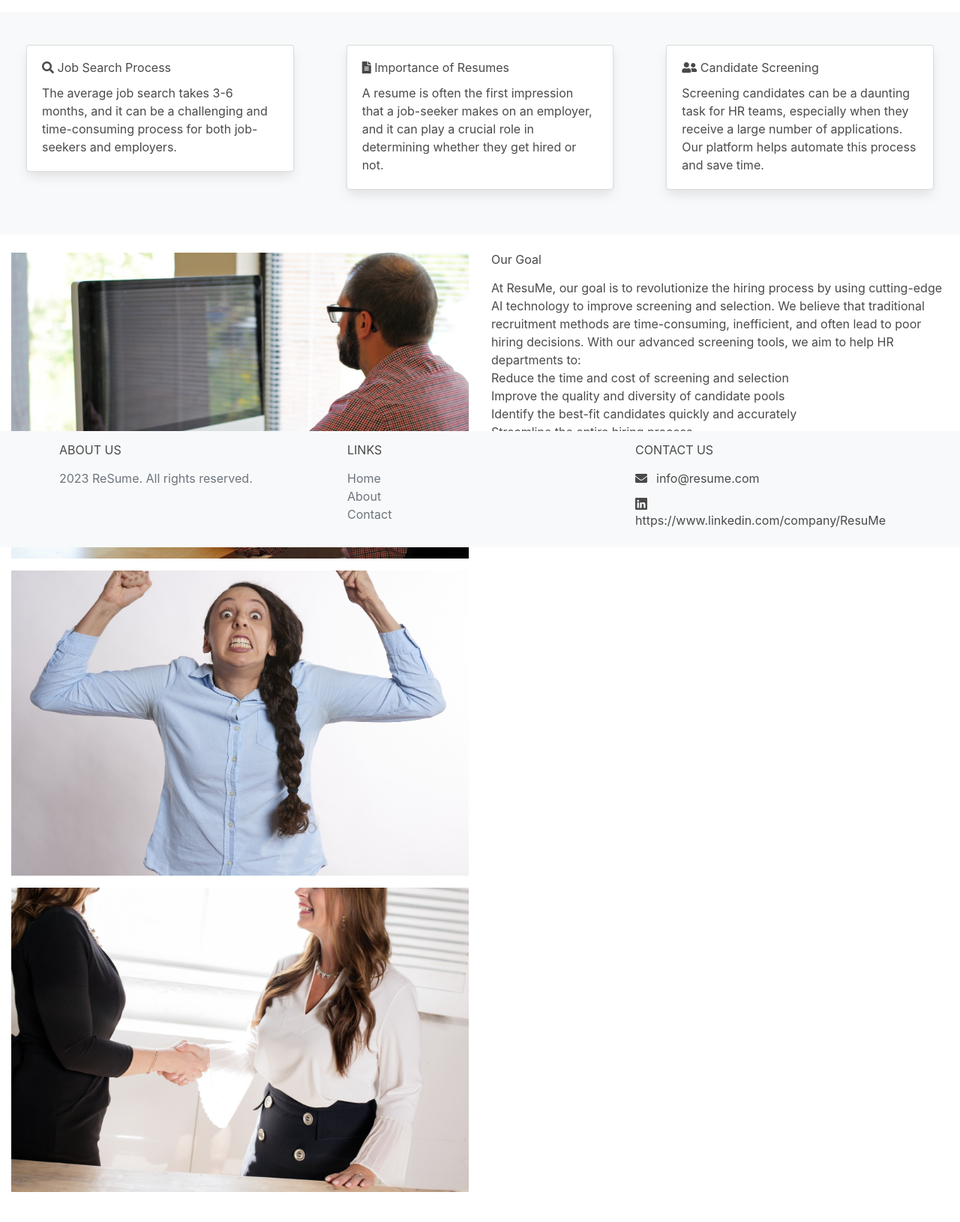
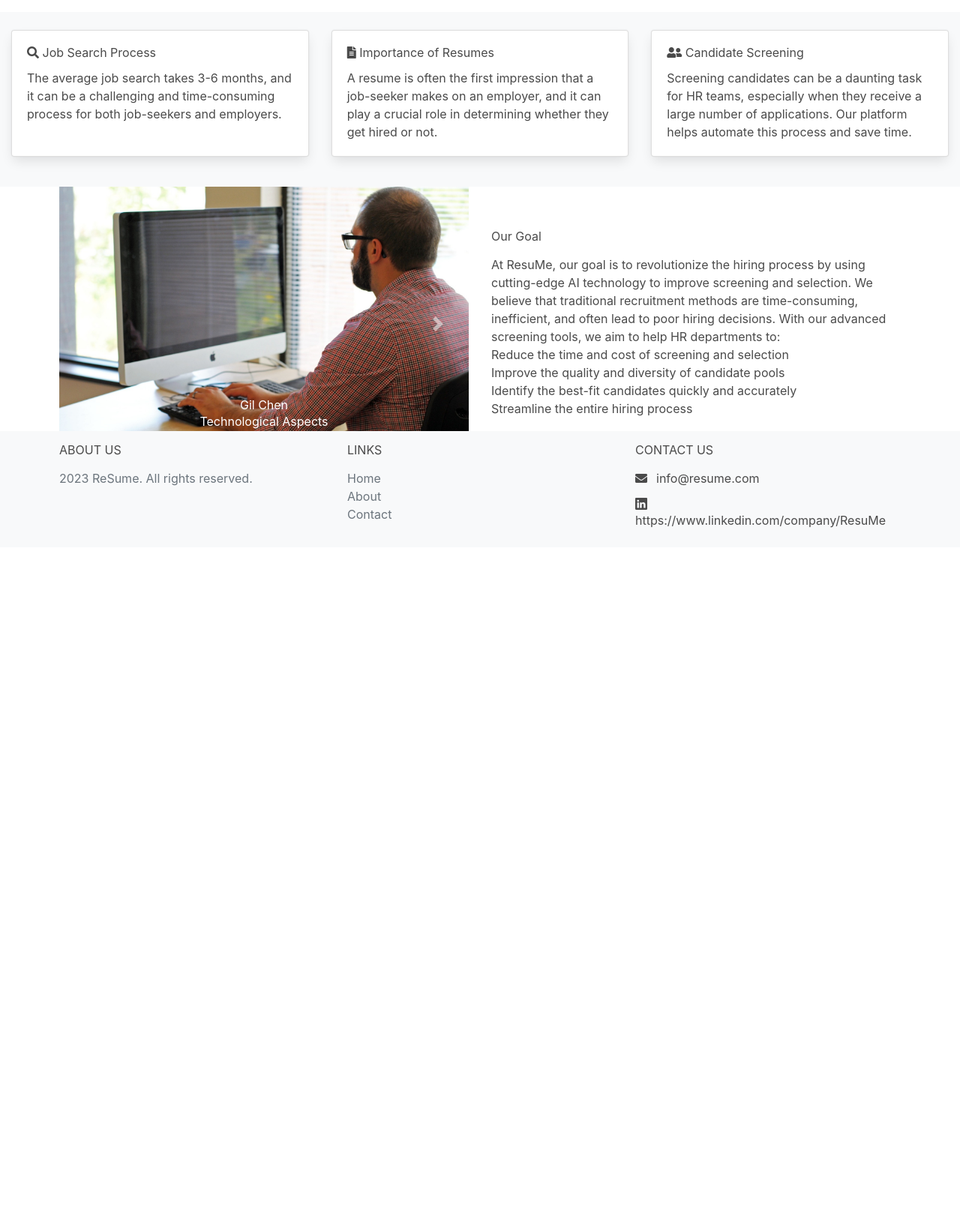
Before and after one commit to PsychoRover/ResuMe, a Python web app: template app/main_service/views/templates/about.html in a window 1280 px wide. Shown: the part 70-1700 px from the top of the page at 75% size. After the commit the page ends 774 px from the top, so only its background shows below. Run offline with Jinja, Linux system fonts and the light colour scheme; the template is opened without the code that fills it, so the values that code supplies are empty.

Commit message:
Fix Carousel in `about.html`

```diff
--- a/app/main_service/static/about/script.js
+++ /dev/null
@@ -1,11 +0,0 @@
-document.addEventListener("DOMContentLoaded", function () {
-  const images = document.querySelectorAll("#team-images img");
-  let i = 0;
-  setInterval(function () {
-    images[i].classList.remove("fadeIn");
-    images[i].classList.add("fadeOut");
-    i = (i + 1) % images.length;
-    images[i].classList.remove("fadeOut");
-    images[i].classList.add("fadeIn");
-  }, 3000);
-});
--- a/app/main_service/static/about/styles.min.css
+++ /dev/null
@@ -1 +0,0 @@
-.carousel-item{height:50vh;min-height:300px;background:no-repeat center center;-webkit-background-size:cover;-moz-background-size:cover;-o-background-size:cover;background-size:cover}#about{padding-top:50px;padding-bottom:50px}.card{margin:20px}
--- a/app/main_service/views/index.html
+++ b/app/main_service/views/index.html
@@ -15,9 +15,9 @@
                       crossorigin="anonymous" />
                 <!-- Bootstrap CSS -->
                 <link rel="stylesheet"
-                      href="https://cdn.jsdelivr.net/npm/bootstrap@4.3.1/dist/css/bootstrap.min.css"
-                      integrity="sha384-ggOyR0iXCbMQv3Xipma34MD+dH/1fQ784/j6cY/iJTQUOhcWr7x9JvoRxT2MZw1T"
-                      crossorigin="anonymous" />
+                      href="https://cdn.jsdelivr.net/npm/bootstrap@4.6.2/dist/css/bootstrap.min.css"
+                      integrity="sha384-xOolHFLEh07PJGoPkLv1IbcEPTNtaed2xpHsD9ESMhqIYd0nLMwNLD69Npy4HI+N"
+                      crossorigin="anonymous">
                 <!-- Bulma CSS -->
                 <link rel="stylesheet"
                       href="https://cdn.jsdelivr.net/npm/bulma@0.9.4/css/bulma.min.css">
@@ -29,12 +29,12 @@
                         integrity="sha256-oP6HI9z1XaZNBrJURtCoUT5SUnxFr8s3BzRl+cbzUq8="
                         crossorigin="anonymous"
                         defer></script>
-                <script src="https://cdn.jsdelivr.net/npm/popper.js@1.14.7/dist/umd/popper.min.js"
-                        integrity="sha384-UO2eT0CpHqdSJQ6hJty5KVphtPhzWj9WO1clHTMGa3JDZwrnQq4sF86dIHNDz0W1"
+                <script src="https://cdn.jsdelivr.net/npm/jquery@3.5.1/dist/jquery.slim.min.js"
+                        integrity="sha384-DfXdz2htPH0lsSSs5nCTpuj/zy4C+OGpamoFVy38MVBnE+IbbVYUew+OrCXaRkfj"
                         crossorigin="anonymous"
                         defer></script>
-                <script src="https://cdn.jsdelivr.net/npm/bootstrap@4.3.1/dist/js/bootstrap.min.js"
-                        integrity="sha384-JjSmVgyd0p3pXB1rRibZUAYoIIy6OrQ6VrjIEaFf/nJGzIxFDsf4x0xIM+B07jRM"
+                <script src="https://cdn.jsdelivr.net/npm/bootstrap@4.6.2/dist/js/bootstrap.bundle.min.js"
+                        integrity="sha384-Fy6S3B9q64WdZWQUiU+q4/2Lc9npb8tCaSX9FK7E8HnRr0Jz8D6OP9dO5Vg3Q9ct"
                         crossorigin="anonymous"
                         defer></script>
                 <!-- Block to override any specific JS script -->
--- a/app/main_service/views/templates/about.html
+++ b/app/main_service/views/templates/about.html
@@ -1,24 +1,9 @@
 {% extends "index.html" %}
-{% block css_link %}
-    <link rel="stylesheet"
-          type="text/css"
-          href="{{ url_for('static', path='about/styles.min.css') }}" />
-{% endblock css_link %}
-{% block js_link %}
-    <script src="/static/about/script.js"></script>
-{% endblock js_link %}
 {% block content %}
-    <div id="banner-carousel" class="carousel slide" data-ride="carousel">
-        <ol class="carousel-indicators">
-            <li data-target="#banner-carousel" data-slide-to="0" class="active"></li>
-            <li data-target="#banner-carousel" data-slide-to="1"></li>
-            <li data-target="#banner-carousel" data-slide-to="2"></li>
-        </ol>
-        <!-- Statistics section -->
     <div class="container-fluid py-5 bg-light">
         <div class="row">
             <div class="col-lg-4 col-md-6 mb-4 mb-md-0">
-                    <div class="card">
+                <div class="card h-100">
                     <div class="card-body">
                         <h5 class="card-title">
                             <i class="fas fa-search"></i> Job Search Process
@@ -32,7 +17,7 @@
                 </div>
             </div>
             <div class="col-lg-4 col-md-6 mb-4 mb-md-0">
-                    <div class="card">
+                <div class="card h-100">
                     <div class="card-body">
                         <h5 class="card-title">
                             <i class="fas fa-file-alt"></i> Importance of Resumes
@@ -46,7 +31,7 @@
                 </div>
             </div>
             <div class="col-lg-4 col-md-6 mb-4 mb-md-0">
-                    <div class="card">
+                <div class="card h-100">
                     <div class="card-body">
                         <h5 class="card-title">
                             <i class="fas fa-user-friends"></i> Candidate Screening
@@ -61,36 +46,74 @@
             </div>
         </div>
     </div>
-        <!-- Team section -->
-        <div class="container-fluid py-5">
-            <div class="row">
+    <div class="container">
+        <div class="row justify-content-center align-items-center">
             <div class="col-lg-6">
-                    <div id="team-images">
-                        <img src="{{ url_for('static', path='/about/img1.jpeg') }}"
-                             alt="Team"
-                             class="img-fluid mb-4 fadeIn"
+                <div id="carouselExampleCaptions"
+                     class="carousel slide"
+                     data-ride="carousel">
+                    <ol class="carousel-indicators">
+                        <li data-target="#carouselExampleCaptions"
+                            data-slide-to="0"
+                            class="active"></li>
+                        <li data-target="#carouselExampleCaptions" data-slide-to="1"></li>
+                        <li data-target="#carouselExampleCaptions" data-slide-to="2"></li>
+                    </ol>
+                    <div class="carousel-inner">
+                        <div class="carousel-item active">
+                            <img src="{{ url_for('static', path='about/img1.jpeg') }}"
+                                 class="d-block"
+                                 alt="Gil Chen"
                                  width="auto"
-                             height="auto" />
-                        <img src="{{ url_for('static', path='/about/img2.jpeg') }}"
-                             alt="Team"
-                             class="img-fluid mb-4 fadeIn"
+                                 height="auto">
+                            <div class="carousel-caption d-none d-md-block">
+                                <h5>Gil Chen</h5>
+                                <p>Technological Aspects</p>
+                            </div>
+                        </div>
+                        <div class="carousel-item">
+                            <img src="{{ url_for('static', path='about/img2.jpeg') }}"
+                                 class="d-block"
+                                 alt="Tomer Levius"
                                  width="auto"
-                             height="auto" />
-                        <img src="{{ url_for('static', path='/about/img3.jpeg') }}"
-                             alt="Team"
-                             class="img-fluid mb-4 fadeIn"
+                                 height="auto">
+                            <div class="carousel-caption d-none d-md-block">
+                                <h5>Tomer Levius</h5>
+                                <p>Product and Design Aspects</p>
+                            </div>
+                        </div>
+                        <div class="carousel-item">
+                            <img src="{{ url_for('static', path='about/img3.jpeg') }}"
+                                 class="d-block"
+                                 alt="Hai Arbiv"
                                  width="auto"
-                             height="auto" />
+                                 height="auto">
+                            <div class="carousel-caption d-none d-md-block">
+                                <h5>Hai Arbiv</h5>
+                                <p>User Interface Aspects</p>
+                            </div>
+                        </div>
+                    </div>
+                    <button class="carousel-control-prev"
+                            type="button"
+                            data-target="#carouselExampleCaptions"
+                            data-slide="prev">
+                        <span class="carousel-control-prev-icon" aria-hidden="true"></span>
+                        <span class="sr-only">Previous</span>
+                    </button>
+                    <button class="carousel-control-next"
+                            type="button"
+                            data-target="#carouselExampleCaptions"
+                            data-slide="next">
+                        <span class="carousel-control-next-icon" aria-hidden="true"></span>
+                        <span class="sr-only">Next</span>
+                    </button>
                 </div>
             </div>
             <div class="col-lg-6">
                 <h2 class="mb-4">Our Goal</h2>
                 <p>
-                        At ResuMe, our goal is to revolutionize the hiring process by using
-                        cutting-edge AI technology to improve screening and selection. We
-                        believe that traditional recruitment methods are time-consuming,
-                        inefficient, and often lead to poor hiring decisions. With our
-                        advanced screening tools, we aim to help HR departments to:
+                    At ResuMe, our goal is to revolutionize the hiring process by using cutting-edge AI technology to improve screening and selection. We believe that traditional recruitment methods are time-consuming, inefficient, and often lead to poor hiring decisions. With our advanced screening tools, we aim to help HR departments to:
                 </p>
                 <ul class="goal-list">
                     <li>Reduce the time and cost of screening and selection</li>
@@ -101,5 +124,4 @@
             </div>
         </div>
     </div>
-    </div>
 {% endblock content %}
```
Also changed, not shown: app/main_service/static/about/styles.css (deleted, +0 -18 lines). Lines whose indentation alone changed are shown as unchanged.
